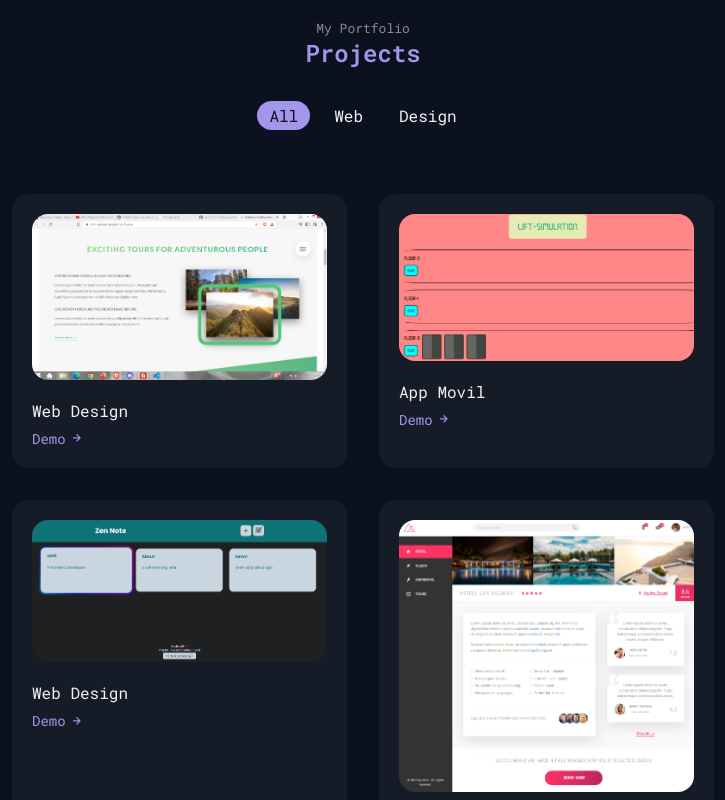
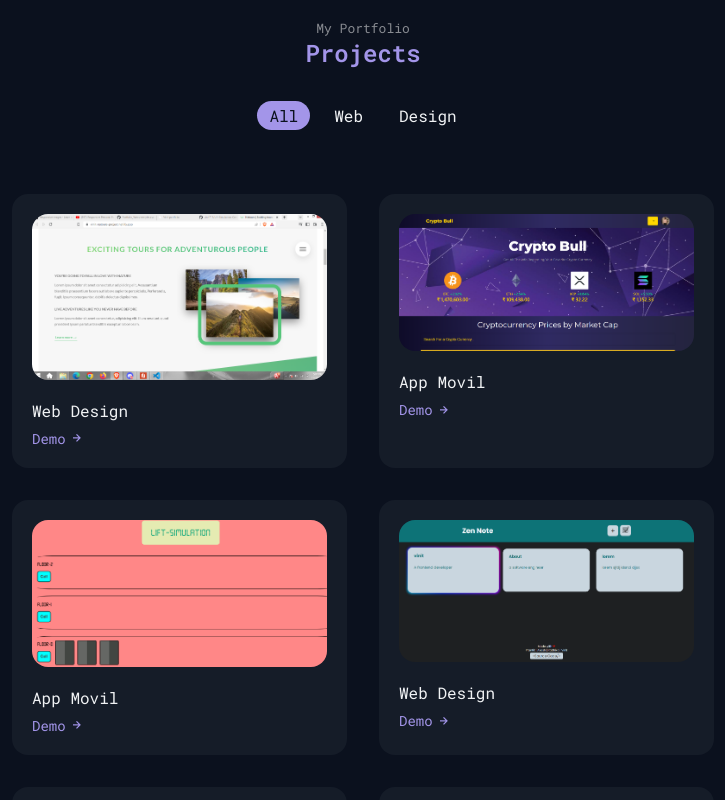
Before and after one commit to vinit717/Portfolio-1, a plain HTML site: page index.html in a window 1280 px wide. Shown: the part 2000-2800 px from the top of the page, without its empty margins (277-1002 px from the left). Drawn offline with nearby package versions, Linux system fonts and the light colour scheme.

Commit message:
add crypto project

```diff
--- a/index.html
+++ b/index.html
@@ -444,6 +444,15 @@
                 </div>
 
                 <div class="work__card mix movil">
+                    <img src="assets/img/Screenshot (148).png" alt="" class="work__img">
+
+                    <h3 class="work__title">App Movil</h3>
+
+                    <a href="https://crypto-bull-v2.vercel.app/" class="work__button" target="_blank">
+                        Demo <i class="bx bx-right-arrow-alt"></i>
+                    </a>
+                </div>
+                <div class="work__card mix movil">
                     <img src="assets/img/lift-1.png" alt="" class="work__img">
 
                     <h3 class="work__title">App Movil</h3>
```
Also changed, not shown: assets/img/Screenshot (148).png (added).
